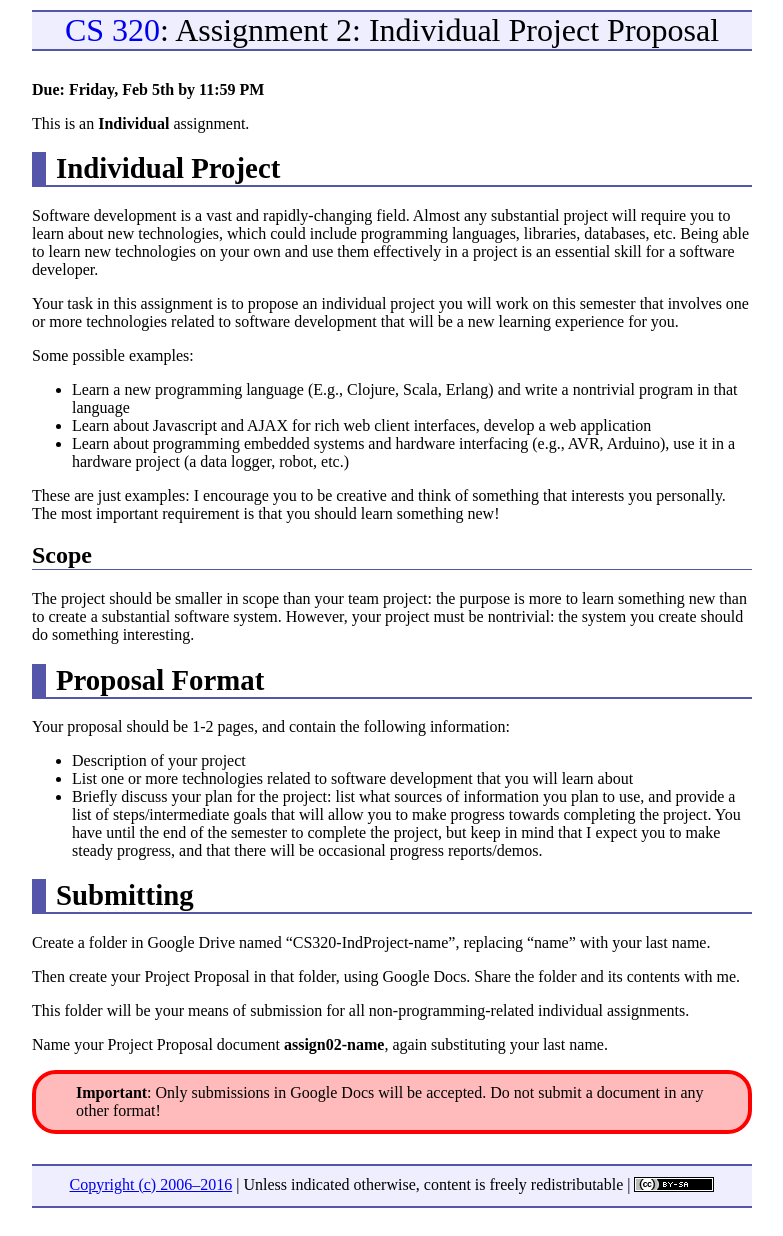
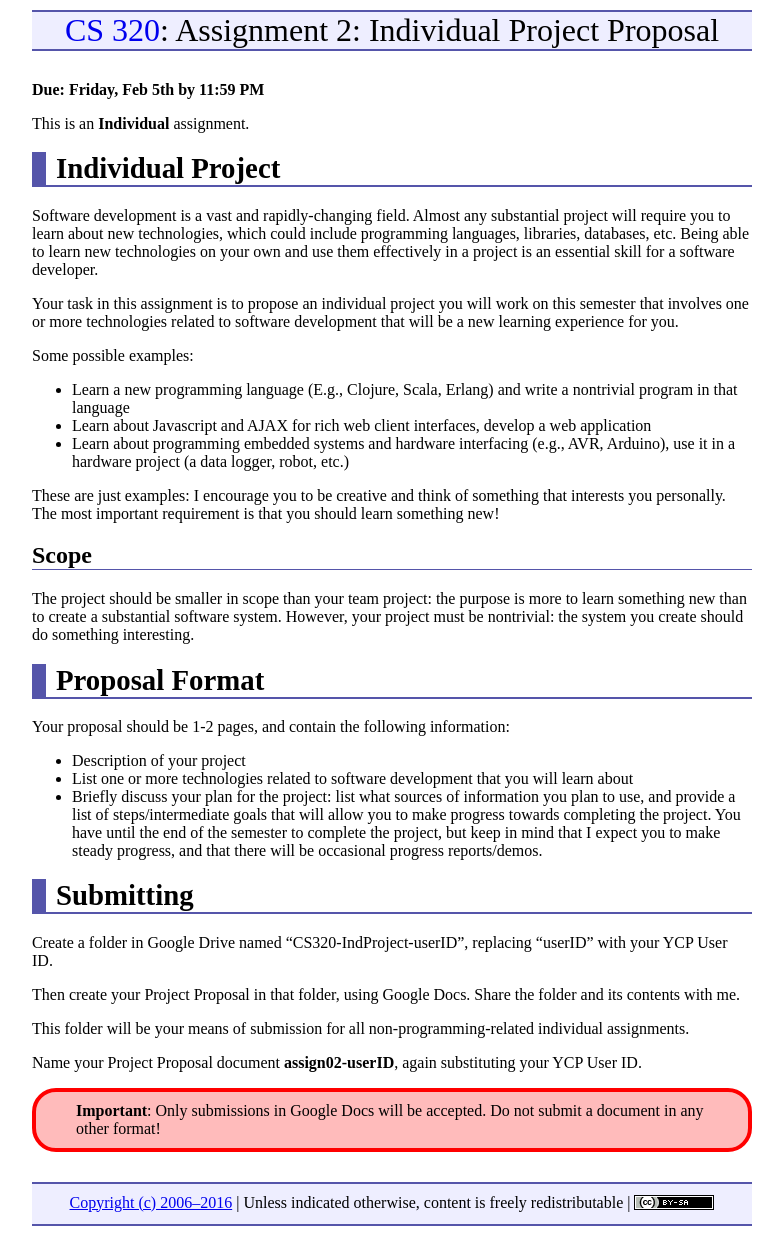
Before and after one commit to ycpcs/cs320-spring2016, a Jekyll site: the page built from assign/assign02.md, in a window 1280 px wide. Shown: the whole page, without its empty margins (248-1031 px from the left). Built offline with Jekyll 4.4.1, drawn with Linux system fonts in a browser that asks for light colours; Markdown is read by kramdown in place of the engine named in the settings.

Commit message:
userID and date updates

```diff
--- a/assign/assign02.md
+++ b/assign/assign02.md
@@ -63,13 +63,13 @@ Your proposal should be 1-2 pages, and contain the following information:
 Submitting
 ==========
 
-Create a folder in Google Drive named "CS320-IndProject-name", replacing "name" with your last name.
+Create a folder in Google Drive named "CS320-IndProject-userID", replacing "userID" with your YCP User ID.
 
 Then create your Project Proposal in that folder, using Google Docs.  Share the folder and its contents with me.
 
 This folder will be your means of submission for all non-programming-related individual assignments.
 
-Name your Project Proposal document **assign02-name**, again substituting your last name.
+Name your Project Proposal document **assign02-userID**, again substituting your YCP User ID.
 
 <div class="callout">
 <b>Important</b>: Only submissions in Google Docs will be accepted.
```
Also changed, not shown: assign/assign01.md (+2 -2 lines), assign/assign06.md (+1 -1 lines).
